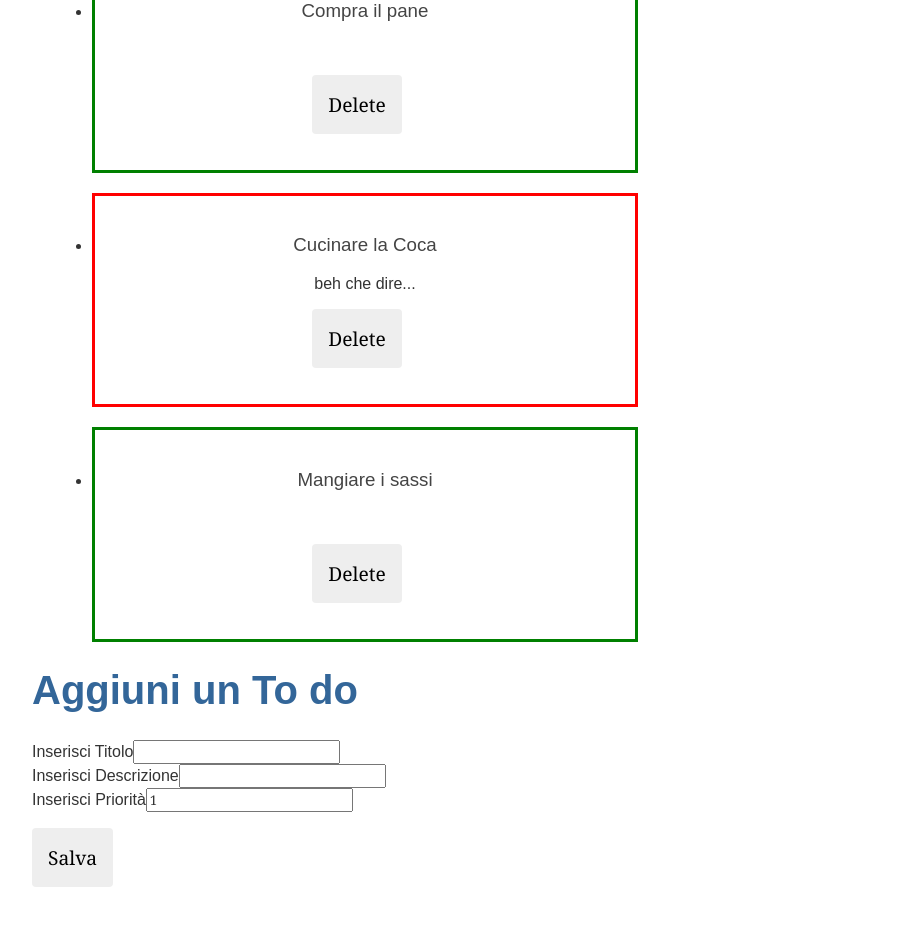
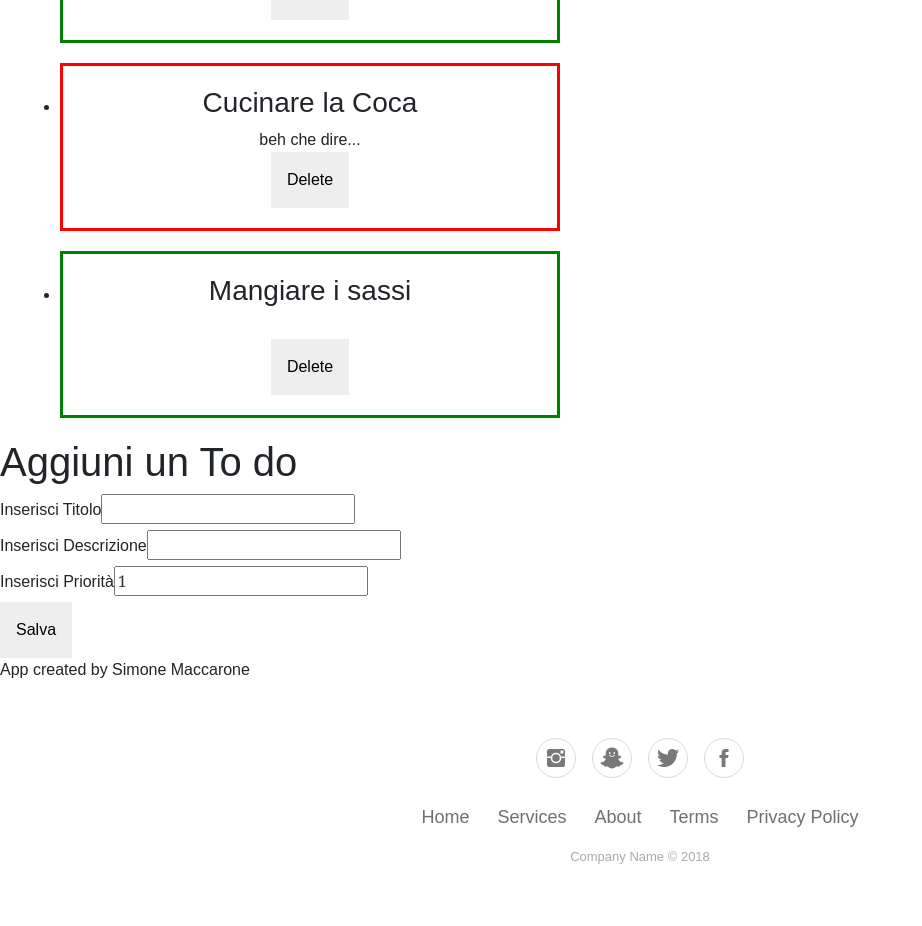
Before and after one commit to SimoneMaccaarone/angular-todo-v2, an Angular app: page / in a window 1280 px wide. Shown: the part 380-1306 px from the top of the page, without its empty margins (0-922 px from the left). Built offline with nearby package versions, Linux system fonts and the light colour scheme.

Commit message:
upd footer

```diff
--- a/src/app/app.component.html
+++ b/src/app/app.component.html
@@ -2,3 +2,4 @@
 <h1> Angular To do V2</h1>
 <app-todo-list></app-todo-list> <!-- ponte tra proprieta tra  'APP Component' e 'todoArray'-->
 <app-todo-add></app-todo-add>
+<app-footer></app-footer>
--- a/src/app/app.module.ts
+++ b/src/app/app.module.ts
@@ -8,6 +8,7 @@
 import { TodoDetailComponent } from './components/todo-detail/todo-detail.component';
 import { TodoListComponent } from './components/todo-list/todo-list.component';
 import { FormsModule } from '@angular/forms';
+import { FooterComponent } from './footer/footer.component';
 
 
 
@@ -16,7 +17,8 @@
     AppComponent,
     TodoListComponent,
     TodoAddComponent,
-    TodoDetailComponent
+    TodoDetailComponent,
+    FooterComponent
   ],
   imports: [
     BrowserModule,
--- /dev/null
+++ b/src/app/footer/footer.component.html
@@ -0,0 +1,26 @@
+<p>App created by Simone Maccarone</p>
+<head>
+    <meta charset="utf-8">
+    <meta name="viewport" content="width=device-width, initial-scale=1.0">
+    <title>Untitled</title>
+    <link rel="stylesheet" href="https://cdnjs.cloudflare.com/ajax/libs/twitter-bootstrap/4.1.3/css/bootstrap.min.css">
+    <link rel="stylesheet" href="https://cdnjs.cloudflare.com/ajax/libs/ionicons/2.0.1/css/ionicons.min.css">
+</head>
+
+<body>
+    <div class="footer-basic">
+        <footer>
+            <div class="social"><a href="#"><i class="icon ion-social-instagram"></i></a><a href="#"><i class="icon ion-social-snapchat"></i></a><a href="#"><i class="icon ion-social-twitter"></i></a><a href="#"><i class="icon ion-social-facebook"></i></a></div>
+            <ul class="list-inline">
+                <li class="list-inline-item"><a href="#">Home</a></li>
+                <li class="list-inline-item"><a href="#">Services</a></li>
+                <li class="list-inline-item"><a href="#">About</a></li>
+                <li class="list-inline-item"><a href="#">Terms</a></li>
+                <li class="list-inline-item"><a href="#">Privacy Policy</a></li>
+            </ul>
+            <p class="copyright">Company Name © 2018</p>
+        </footer>
+    </div>
+    <script src="https://cdnjs.cloudflare.com/ajax/libs/jquery/3.2.1/jquery.min.js"></script>
+    <script src="https://cdnjs.cloudflare.com/ajax/libs/twitter-bootstrap/4.1.3/js/bootstrap.bundle.min.js"></script>
+</body>
--- /dev/null
+++ b/src/app/footer/footer.component.scss
@@ -0,0 +1,61 @@
+.footer-basic {
+  padding:40px 0;
+  background-color:#ffffff;
+  color:#4b4c4d;
+}
+
+.footer-basic ul {
+  padding:0;
+  list-style:none;
+  text-align:center;
+  font-size:18px;
+  line-height:1.6;
+  margin-bottom:0;
+}
+
+.footer-basic li {
+  padding:0 10px;
+}
+
+.footer-basic ul a {
+  color:inherit;
+  text-decoration:none;
+  opacity:0.8;
+}
+
+.footer-basic ul a:hover {
+  opacity:1;
+}
+
+.footer-basic .social {
+  text-align:center;
+  padding-bottom:25px;
+}
+
+.footer-basic .social > a {
+  font-size:24px;
+  width:40px;
+  height:40px;
+  line-height:40px;
+  display:inline-block;
+  text-align:center;
+  border-radius:50%;
+  border:1px solid #ccc;
+  margin:0 8px;
+  color:inherit;
+  opacity:0.75;
+}
+
+.footer-basic .social > a:hover {
+  opacity:0.9;
+}
+
+.footer-basic .copyright {
+  margin-top:15px;
+  text-align:center;
+  font-size:13px;
+  color:#aaa;
+  margin-bottom:0;
+}
+
+/* Credit to https://epicbootstrap.com/snippets/footer-basic */
```
Also changed, not shown: src/app/footer/footer.component.ts (added, +10 -0 lines), 1 other file (tests, documents, lock files or other folders).
